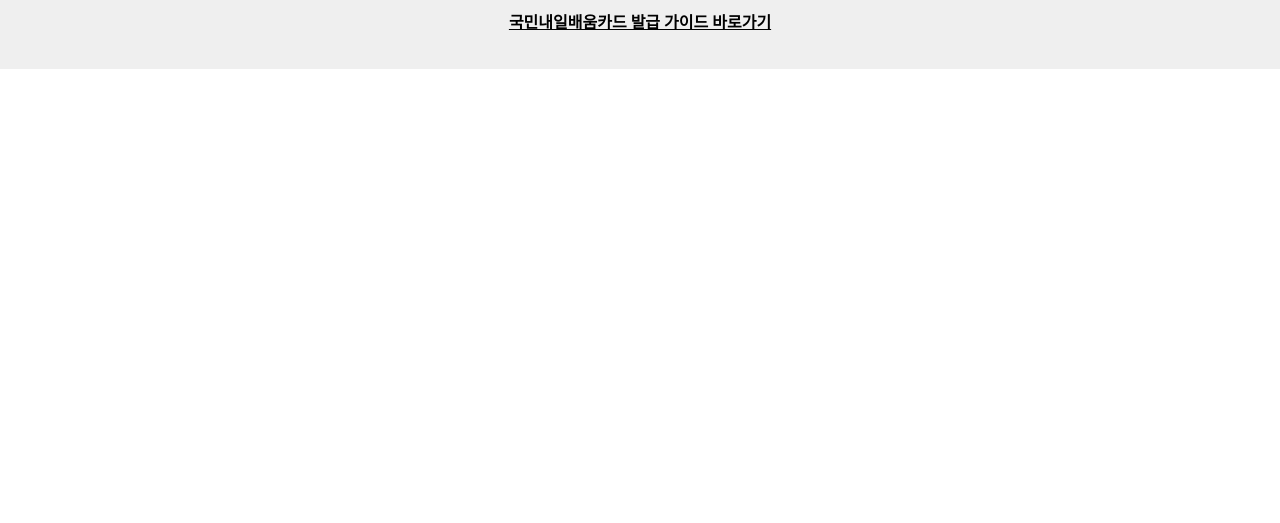
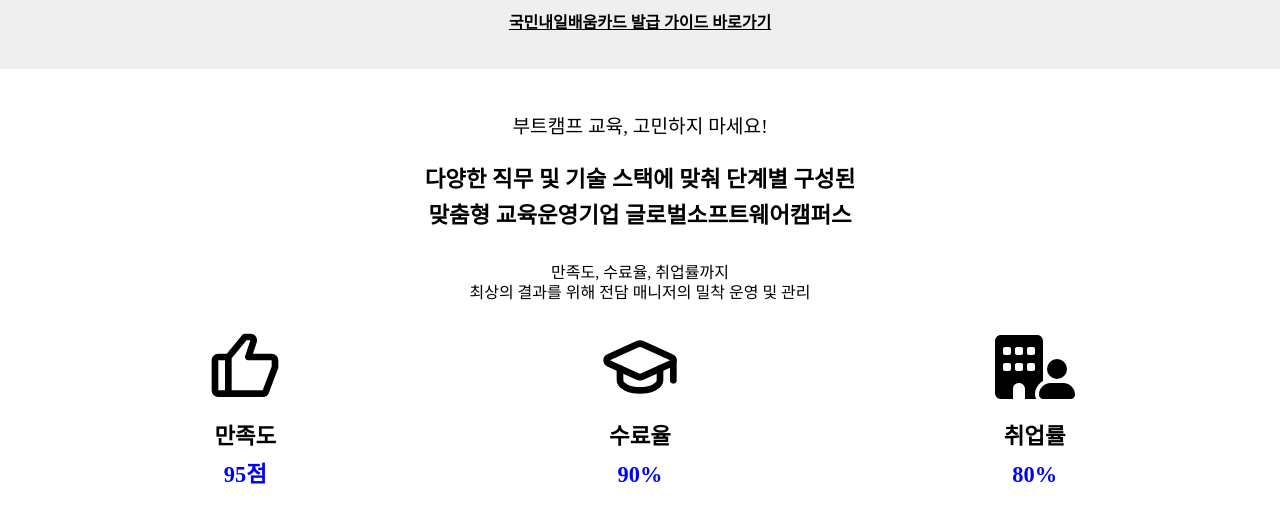
Before and after one commit to jh1109/gsc-app, a React (Create React App) app: page /techfrontiers in a window 1280 px wide. Shown: the part 1126-1649 px from the top of the page. Before the commit the page ends 1195 px from the top, so only its background shows below. Built offline with nearby package versions, Linux system fonts and the light colour scheme.

Commit message:
[style] 교육사례 중 부트캠프 성과

```diff
--- /dev/null
+++ b/src/components/bootcamp/TechFResult.js
@@ -0,0 +1,22 @@
+import React from 'react';
+import TechFResultItem from './TechFResultItem';
+import classes from './TechFResult.module.css';
+
+const TechFResult = () => {
+    return (
+        <div className={classes.techFResultWrapper}>
+            <p className={classes.p1}>부트캠프 교육, 고민하지 마세요!</p>
+            <p className={classes.p2}>다양한 직무 및 기술 스택에 맞춰 단계별 구성된</p>
+            <p className={classes.p2}>맞춤형 교육운영기업 글로벌소프트웨어캠퍼스</p>
+            <p>만족도, 수료율, 취업률까지</p>
+            <p>최상의 결과를 위해 전담 매니저의 밀착 운영 및 관리</p>
+            <ul>
+                <TechFResultItem result="95점">만족도</TechFResultItem>
+                <TechFResultItem result="90%">수료율</TechFResultItem>
+                <TechFResultItem result="80%">취업률</TechFResultItem>
+            </ul>
+        </div>
+    );
+};
+
+export default TechFResult;
--- /dev/null
+++ b/src/components/bootcamp/TechFResult.module.css
@@ -0,0 +1,34 @@
+.techFResultWrapper {
+    text-align: center;
+    padding: 3rem;
+}
+
+
+.p1 {
+    font-size: 1.2rem;
+    margin-bottom: 1.6rem;
+}
+
+.p2 {
+    font-size: 1.4rem;
+    font-weight: 600;
+    line-height: 1.6;
+}
+
+.techFResultWrapper p:nth-child(4) {
+    margin-top: 1.6rem;
+    line-height: 1.6;
+}
+
+.techFResultWrapper p:nth-child(5) {
+    margin-bottom: 1.6rem;
+}
+
+.techFResultWrapper ul {
+    width: 100%;
+    max-width: 1200px;
+    margin: 0 auto;
+    display: flex;
+    flex-flow: row nowrap;
+    justify-content: space-around;
+}
--- /dev/null
+++ b/src/components/bootcamp/TechFResultItem.js
@@ -0,0 +1,24 @@
+import React from 'react';
+import { BiLike } from "react-icons/bi";
+import { LuGraduationCap } from "react-icons/lu";
+import { FaBuildingUser } from "react-icons/fa6";
+
+import classes from './TechFResultItem.module.css';
+
+const TechFResultItem = ({children, result}) => {
+    let iconClassName;
+
+    (children === "만족도") && (iconClassName = <BiLike className={classes.icon}/>);
+    (children === "수료율") && (iconClassName = <LuGraduationCap className={classes.icon}/>);
+    (children === "취업률") && (iconClassName = <FaBuildingUser className={classes.icon}/>);
+
+    return (
+        <li className={classes.techFResultItemWrapper}>
+            <div>{iconClassName}</div>
+            <p className="bold bigfont2">{children}</p>
+            <p className="boldBlue bigfont2">{result}</p>
+        </li>
+    );
+};
+
+export default TechFResultItem;
--- /dev/null
+++ b/src/components/bootcamp/TechFResultItem.module.css
@@ -0,0 +1,15 @@
+
+.techFResultItemWrapper {
+    display: flex;
+    flex-direction: column;
+    gap: 1rem;
+}
+
+.icon {
+    width: 5rem;
+    height: 5rem;
+    @media(max-width: 768px) {
+        width: 3rem;
+        height: 3rem;
+    }
+}
--- a/src/pages/TECHFPage.js
+++ b/src/pages/TECHFPage.js
@@ -1,6 +1,7 @@
 import OnlyPBanner from "../components/banner/OnlyPBanner";
 import CardGuide from "../components/bootcamp/CardGuide";
 import KDT from "../components/bootcamp/KDT";
+import TechFResult from "../components/bootcamp/TechFResult";
 
 const TECHFPage = () => {
     return (
@@ -11,7 +12,8 @@ const TECHFPage = () => {
                 sub="기업의 특화 기술 직무 부트캠프, 교육비 0원으로 부담없이 수강하세요!"
             />
         <KDT />
-        <CardGuide />
+            <CardGuide />
+            <TechFResult />
     </>
 )
 
```
